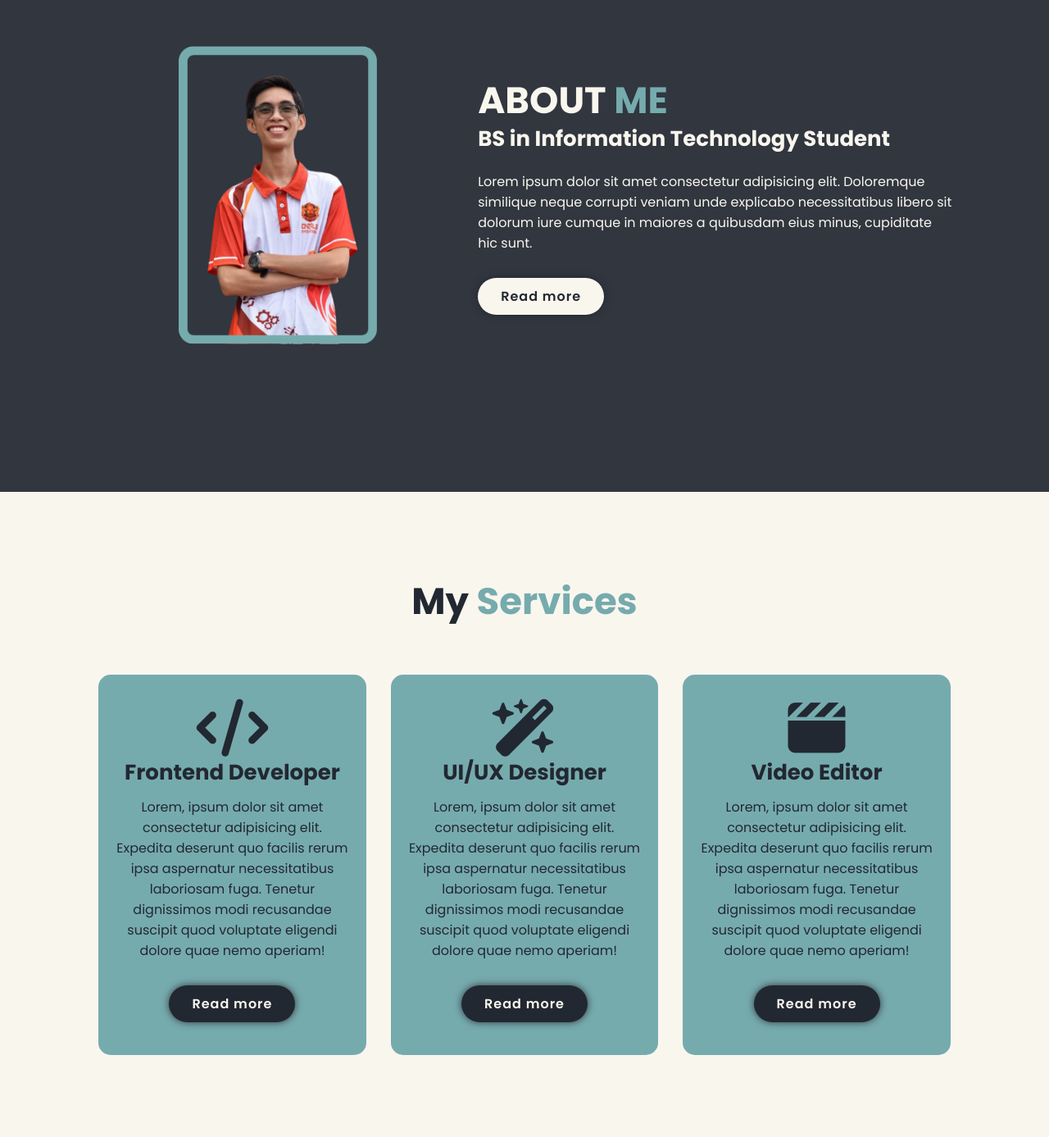
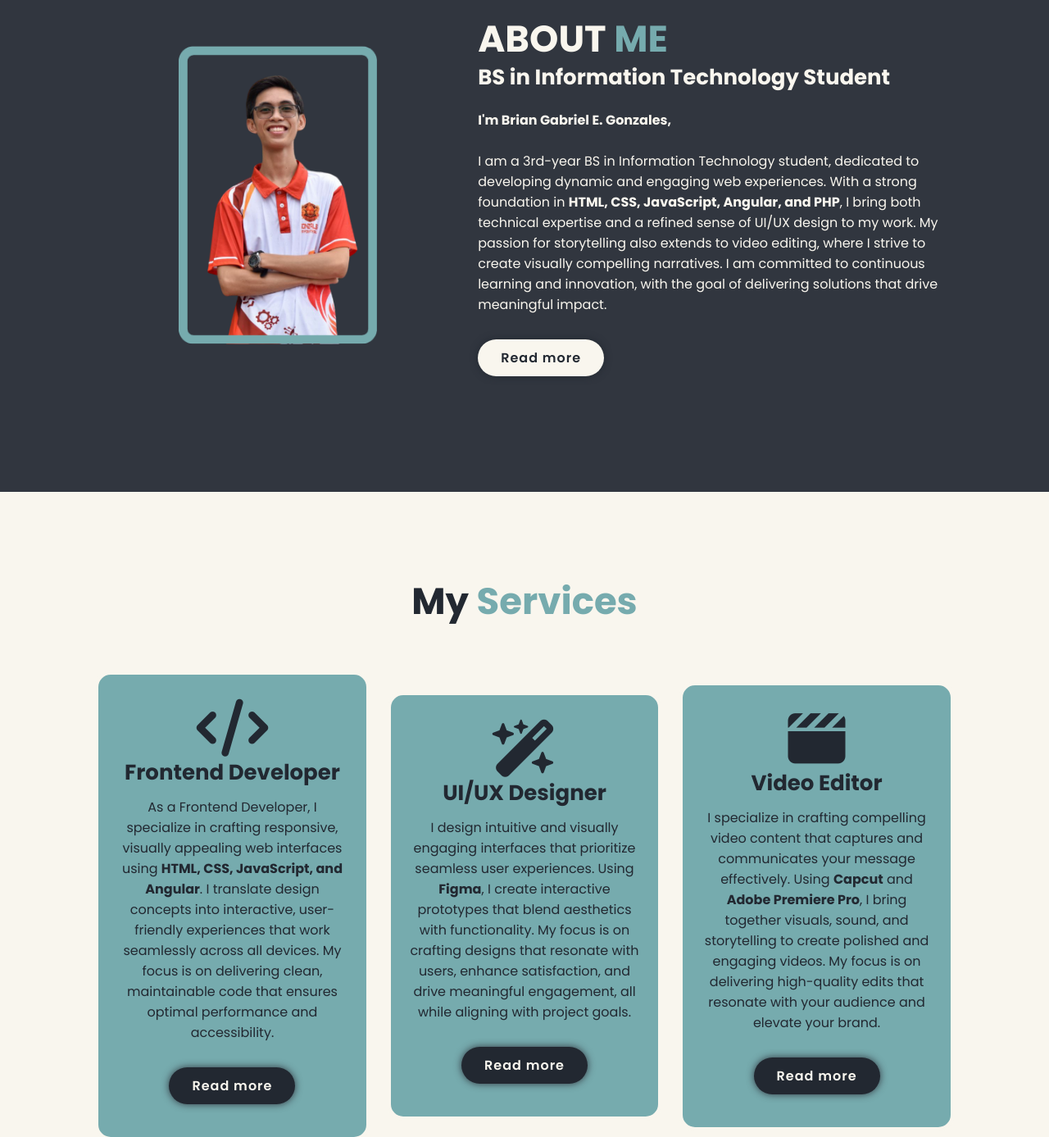
Before and after one commit to briiel/BGDev.-Portfolio, a plain HTML site: page Portfolio/index.html in a window 1280 px wide. Shown: the part 1000-2387 px from the top of the page at 82% size. Drawn offline with nearby package versions, Linux system fonts and the light colour scheme.

Commit message:
added values in index.html

```diff
--- a/Portfolio/index.html
+++ b/Portfolio/index.html
@@ -36,10 +36,7 @@
         <h1>I'm Brian Gabriel E. Gonzales</h1>
         <h2>A Student <span class="multiple-text">Frontend Developer</span></h2>
         <p>
-          Lorem ipsum dolor sit amet, consectetur adipisicing elit. Nisi
-          perferendis quibusdam amet expedita incidunt illo ipsum ea cumque
-          consequatur libero iusto ducimus nihil iste molestias unde repudiandae
-          dignissimos, minus dicta?
+          I am a third-year BS in Information Technology student with expertise in web development <b>(HTML, CSS, JavaScript, PHP, Angular), UI/UX design, and video editing.</b> I combine technical skills with a creative approach to craft user-friendly and visually compelling digital experiences.
         </p>
         <div class="social-media">
           <a href="https://www.facebook.com/briangabriel.g" target="_blank"
@@ -75,10 +72,9 @@
         <h2 class="heading">ABOUT <span>ME</span></h2>
         <h3>BS in Information Technology Student</h3>
         <p>
-          Lorem ipsum dolor sit amet consectetur adipisicing elit. Doloremque
-          similique neque corrupti veniam unde explicabo necessitatibus libero
-          sit dolorum iure cumque in maiores a quibusdam eius minus, cupiditate
-          hic sunt.
+          <b>I'm Brian Gabriel E. Gonzales,</b>
+          <br> <br>
+          I am a 3rd-year BS in Information Technology student, dedicated to developing dynamic and engaging web experiences. With a strong foundation in <b>HTML, CSS, JavaScript, Angular, and PHP</b>, I bring both technical expertise and a refined sense of UI/UX design to my work. My passion for storytelling also extends to video editing, where I strive to create visually compelling narratives. I am committed to continuous learning and innovation, with the goal of delivering solutions that drive meaningful impact.
         </p>
         <a href="#services" class="btn1">Read more</a>
       </div>
@@ -94,36 +90,27 @@
           <i class="fa-solid fa-code"></i>
           <h3>Frontend Developer</h3>
           <p>
-            Lorem, ipsum dolor sit amet consectetur adipisicing elit. Expedita
-            deserunt quo facilis rerum ipsa aspernatur necessitatibus laboriosam
-            fuga. Tenetur dignissimos modi recusandae suscipit quod voluptate
-            eligendi dolore quae nemo aperiam!
+            As a Frontend Developer, I specialize in crafting responsive, visually appealing web interfaces using <b>HTML, CSS, JavaScript, and Angular</b>. I translate design concepts into interactive, user-friendly experiences that work seamlessly across all devices. My focus is on delivering clean, maintainable code that ensures optimal performance and accessibility.
           </p>
-          <a href="#" class="btn">Read more</a>
+          <a href="#about" class="btn">Read more</a>
         </div>
 
         <div class="services-box">
           <i class="fa-solid fa-wand-magic-sparkles"></i>
           <h3>UI/UX Designer</h3>
           <p>
-            Lorem, ipsum dolor sit amet consectetur adipisicing elit. Expedita
-            deserunt quo facilis rerum ipsa aspernatur necessitatibus laboriosam
-            fuga. Tenetur dignissimos modi recusandae suscipit quod voluptate
-            eligendi dolore quae nemo aperiam!
+            I design intuitive and visually engaging interfaces that prioritize seamless user experiences. Using <b>Figma</b>, I create interactive prototypes that blend aesthetics with functionality. My focus is on crafting designs that resonate with users, enhance satisfaction, and drive meaningful engagement, all while aligning with project goals.
           </p>
-          <a href="#" class="btn">Read more</a>
+          <a href="#about" class="btn">Read more</a>
         </div>
 
         <div class="services-box">
           <i class="fa-solid fa-clapperboard"></i>
           <h3>Video Editor</h3>
           <p>
-            Lorem, ipsum dolor sit amet consectetur adipisicing elit. Expedita
-            deserunt quo facilis rerum ipsa aspernatur necessitatibus laboriosam
-            fuga. Tenetur dignissimos modi recusandae suscipit quod voluptate
-            eligendi dolore quae nemo aperiam!
+            I specialize in crafting compelling video content that captures and communicates your message effectively. Using <b>Capcut</b> and <b>Adobe Premiere Pro</b>, I bring together visuals, sound, and storytelling to create polished and engaging videos. My focus is on delivering high-quality edits that resonate with your audience and elevate your brand.
           </p>
-          <a href="#" class="btn">Read more</a>
+          <a href="#about" class="btn">Read more</a>
         </div>
       </div>
     </section>
@@ -137,7 +124,7 @@
           <img src="assets/img/arco-landing.png" alt="">
           <div class="portfolio-layer">
             <h4>Frontend Development</h4>
-            <p>Lorem ipsum dolor sit amet, consectetur adipisicing elit.</p>
+            <p>Click below to access!</p>
             <a href=""><i class="fa-solid fa-up-right-from-square"></i></a>
           </div>
         </div>
@@ -146,7 +133,7 @@
           <img src="assets/img/ui-ux.png" alt="">
           <div class="portfolio-layer">
             <h4>UI/UX Design</h4>
-            <p>Lorem ipsum dolor sit amet, consectetur adipisicing elit.</p>
+            <p>Click below to see my designs!</p>
             <a href=""><i class="fa-solid fa-up-right-from-square"></i></a>
           </div>
         </div>
@@ -155,7 +142,7 @@
           <img src="assets/img/sagada.png" alt="">
           <div class="portfolio-layer">
             <h4>Video Editing</h4>
-            <p>Lorem ipsum dolor sit amet, consectetur adipisicing elit.</p>
+            <p>Click below to watch!</p>
             <a href=""><i class="fa-solid fa-up-right-from-square"></i></a>
           </div>
         </div>
```
